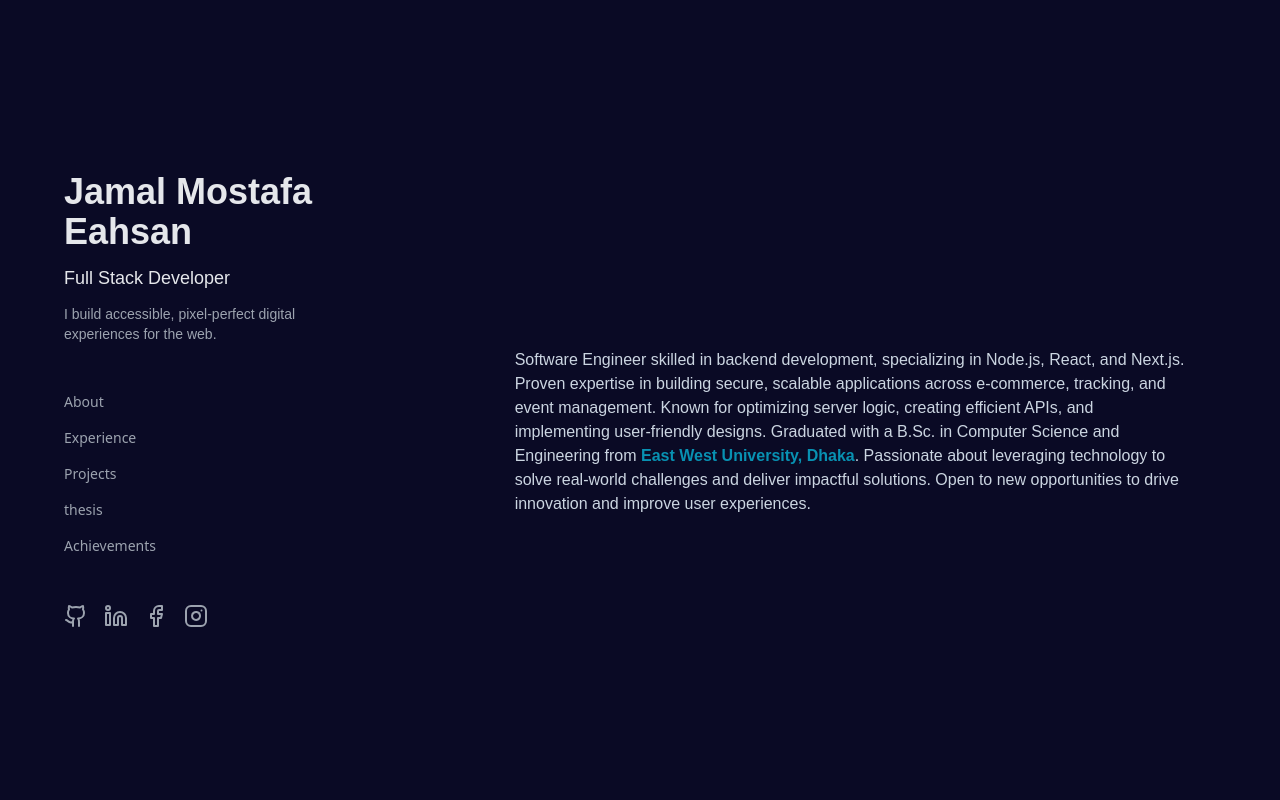
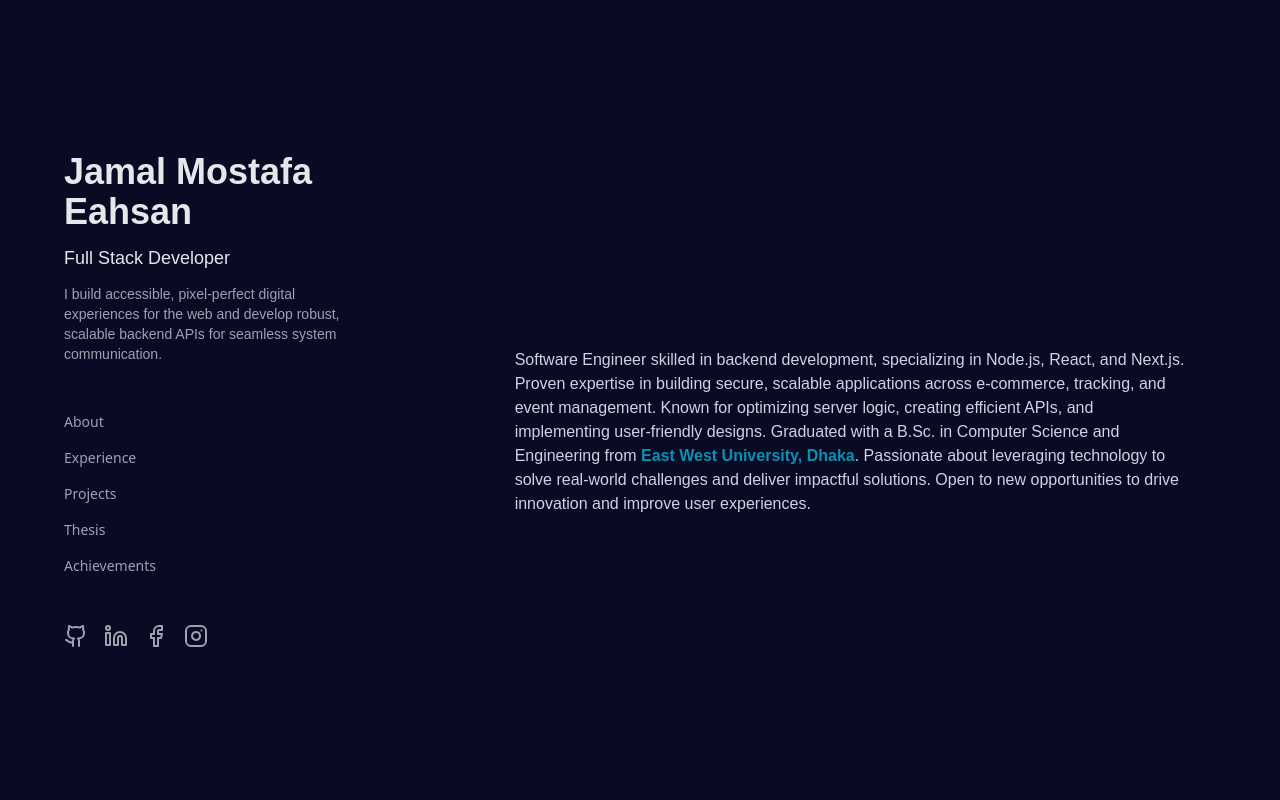
Before and after one commit to EahsanOrnob/my-portfolio, a Next.js app: page / in a window 1280 px wide. Shown: the top 800 px of the page. Built offline with nearby package versions, Linux system fonts and the light colour scheme.

Commit message:
fix: issues on select

```diff
--- a/app/page.tsx
+++ b/app/page.tsx
@@ -1,3 +1,6 @@
+
+"use client";
+
 import Profile from "@/components/profile";
 import About from "@/components/about";
 import Achievement from "@/components/achievement";
--- a/components/profile.tsx
+++ b/components/profile.tsx
@@ -1,85 +1,104 @@
-import React from "react";
+"use client";
+
+import React, { useEffect, useState } from "react";
 import { Facebook, Github, Instagram, Linkedin } from "lucide-react";
-const profile = () => {
+
+const Profile = () => {
+  const [currentHash, setCurrentHash] = useState("");
+
+  useEffect(() => {
+    // Set the initial hash when the component mounts
+    setCurrentHash(window.location.hash.slice(1));
+
+    // Update the hash dynamically when it changes
+    const handleHashChange = () => {
+      setCurrentHash(window.location.hash.slice(1));
+    };
+
+    // Add event listener for hash changes
+    window.addEventListener("hashchange", handleHashChange);
+
+    // Cleanup event listener on component unmount
+    return () => {
+      window.removeEventListener("hashchange", handleHashChange);
+    };
+  }, []);
+
+  const links = [
+    { id: "about", href: "#about", label: "About" },
+    { id: "experience", href: "#experience", label: "Experience" },
+    { id: "projects", href: "#projects", label: "Projects" },
+    { id: "thesis", href: "#thesis", label: "Thesis" },
+    { id: "achievement", href: "#achievement", label: "Achievements" },
+  ];
+
   return (
-    <div className=" flex flex-col gap-12 ">
+    <div className="flex flex-col gap-12">
+      {/* Profile Info */}
       <div className="flex flex-col gap-3 flex-wrap w-full">
-        <h1 className="text-gray-200 font-bold text-4xl ">
+        <h1 className="text-gray-200 font-bold text-4xl">
           Jamal Mostafa Eahsan
         </h1>
-        <h2 className=" text-gray-200 font-thin text-lg">
-          Full Stack Developer
-        </h2>
-        <p className=" font-thin text- text-sm text-gray-400">
-          I build accessible, pixel-perfect digital <br /> experiences for the
-          web.
+        <h2 className="text-gray-200 font-thin text-lg">Full Stack Developer</h2>
+        <p className="font-thin text-sm text-gray-400">
+        I build accessible, pixel-perfect digital experiences for the web and develop robust, scalable backend APIs for seamless system communication.
         </p>
       </div>
+
+      {/* Navigation Links */}
       <div className="flex flex-col gap-4 font-sans">
-        <a
-          href="#about"
-          className="text-gray-400 hover:text-gray-200 text-sm flex flex-row gap-2"
-        >
-          About
-        </a>
-        <a
-          href="#experience"
-          className="text-gray-400 hover:text-gray-200 text-sm"
-        >
-          Experience
-        </a>
-        <a
-          href="#projects"
-          className="text-gray-400 hover:text-gray-200 text-sm"
-        >
-          Projects
-        </a>
-        <a href="#thesis" className="text-gray-400 hover:text-gray-200 text-sm">
-          thesis
-        </a>
-        <a
-          href="#achievement"
-          className="text-gray-400 hover:text-gray-200 text-sm"
-        >
-          Achievements
-        </a>
+        {links.map((link) => (
+          <a
+            key={link.id}
+            href={link.href}
+            className={`text-sm flex flex-row gap-2 cursor-pointer ${
+              currentHash === link.id
+                ? "text-gray-200"
+                : "text-gray-400 hover:text-gray-200"
+            }`}
+          >
+            {link.label}
+          </a>
+        ))}
       </div>
+
+      {/* Social Links */}
       <div className="flex flex-row gap-4 w-full">
         <a
-          className=" font-semibold text-gray-200"
+          className="font-semibold text-gray-200"
           target="_blank"
           rel="noopener noreferrer"
           href="https://github.com/JMEO-dev"
         >
-          <Github className=" text-gray-400  hover:text-gray-200" />
+          <Github className="text-gray-400 hover:text-gray-200" />
         </a>
         <a
-          className=" font-semibold text-gray-200"
+          className="font-semibold text-gray-200"
           target="_blank"
           rel="noopener noreferrer"
           href="https://www.linkedin.com/in/jamalmostafaeahsan/"
         >
-          <Linkedin className=" text-gray-400  hover:text-gray-200" />
+          <Linkedin className="text-gray-400 hover:text-gray-200" />
         </a>
         <a
-          className=" font-semibold text-gray-200"
+          className="font-semibold text-gray-200"
           target="_blank"
           rel="noopener noreferrer"
           href="https://www.facebook.com/eahsan.ornob29"
         >
-          <Facebook className=" text-gray-400 hover:text-gray-200" />
+          <Facebook className="text-gray-400 hover:text-gray-200" />
         </a>
         <a
-          className=" font-semibold text-gray-200"
+          className="font-semibold text-gray-200"
           target="_blank"
           rel="noopener noreferrer"
           href="https://www.instagram.com/jmeornob/"
         >
-          <Instagram className=" text-gray-400  hover:text-gray-200" />
+          <Instagram className="text-gray-400 hover:text-gray-200" />
         </a>
       </div>
     </div>
   );
 };
 
-export default profile;
+export default Profile;
```
